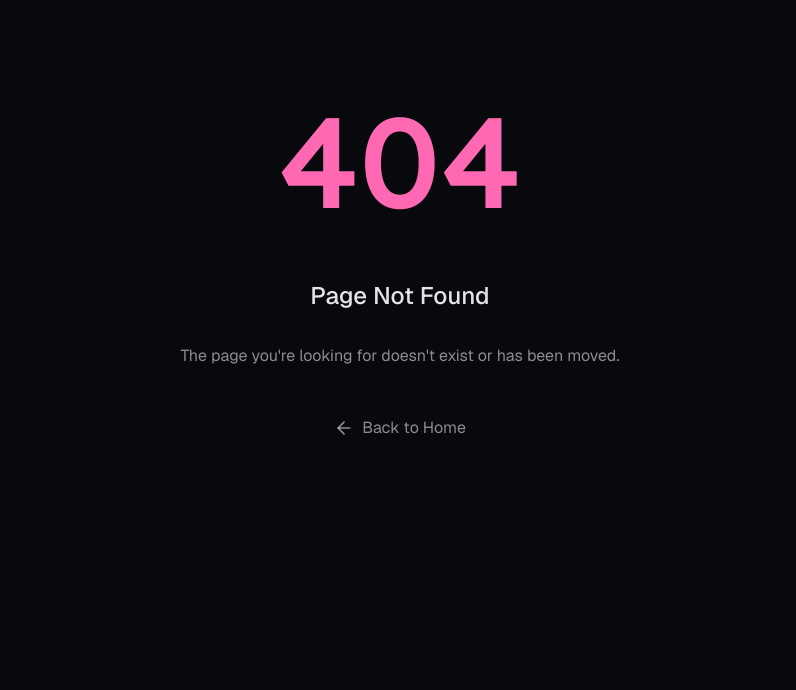
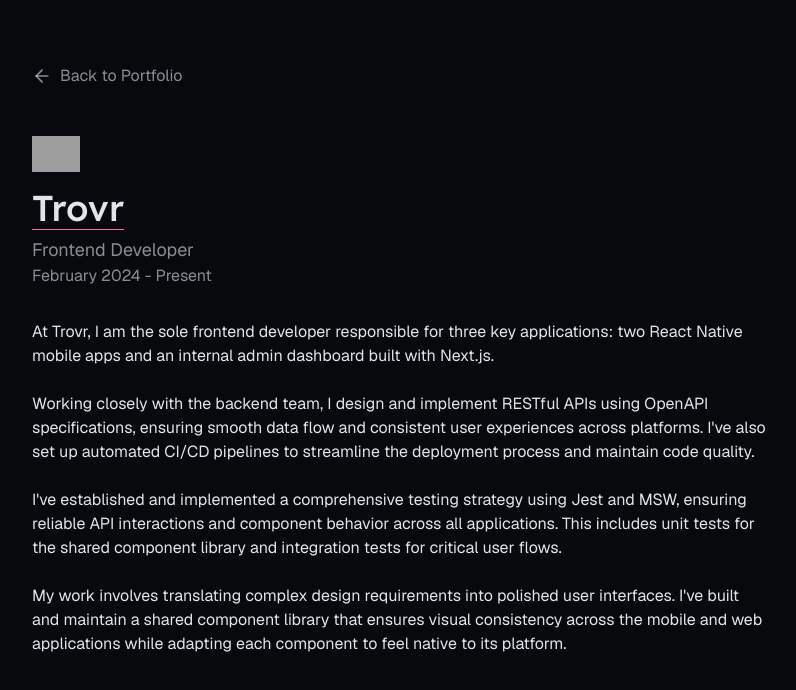
Before and after one commit to martinbartolo/resume-website, a Next.js app: page /portfolio/trovr in a window 1280 px wide. Before the commit this address had no page. Shown: the top 690 px of the page, without its empty margins (240-1036 px from the left). Built offline with nearby package versions, Linux system fonts and the light colour scheme; grey boxes are pictures that could not be loaded.

Commit message:
refactor: Add trovr page to portfolio

```diff
--- a/src/app/portfolio/page.tsx
+++ b/src/app/portfolio/page.tsx
@@ -27,7 +27,7 @@
       </h1>
 
       <section className="mb-16">
-        <h2 className="mb-6 font-medium tracking-wide text-foreground/90 uppercase sm:text-lg md:text-xl">
+        <h2 className="mb-6 font-medium tracking-wide text-foreground/90 sm:text-lg md:text-xl">
           Professional Experience
         </h2>
         <div className="grid gap-6 sm:grid-cols-2">
@@ -40,7 +40,7 @@
       </section>
 
       <section>
-        <h2 className="mb-6 font-medium tracking-wide text-foreground/90 uppercase sm:text-lg md:text-xl">
+        <h2 className="mb-6 font-medium tracking-wide text-foreground/90 sm:text-lg md:text-xl">
           Personal Projects
         </h2>
         <div className="grid gap-6 sm:grid-cols-2">
--- /dev/null
+++ b/src/app/portfolio/trovr/page.tsx
@@ -0,0 +1,72 @@
+import Link from "next/link";
+import Image from "next/image";
+import { ArrowLeft } from "lucide-react";
+import { Metadata } from "next";
+
+export const metadata: Metadata = {
+  title: "Trovr - Portfolio | Martin Bartolo",
+  description:
+    "My experience as a Software Engineer at Trovr, developing a web application for managing and analyzing large-scale data.",
+};
+
+export default function TrovrPage() {
+  return (
+    <main className="container mx-auto max-w-3xl px-4 py-8">
+      <Link
+        href="/portfolio"
+        className="group mb-12 inline-flex items-center gap-2 text-foreground/60 hover:text-primary"
+      >
+        <ArrowLeft className="size-5 transition-transform group-hover:-translate-x-1" />
+        <span>Back to Portfolio</span>
+      </Link>
+
+      <div className="mb-8">
+        <Image
+          src="https://drive.google.com/uc?export=view&id=1ra1gbU8Ay5owV2MwSOlJYC3S2k-S9V8t"
+          alt="Trovr Logo"
+          width={48}
+          height={48}
+          className="mb-4"
+        />
+        <h1 className="mb-2 font-lexend text-4xl font-medium text-foreground">
+          <span className="underline decoration-primary decoration-from-font underline-offset-8">
+            Trovr
+          </span>
+        </h1>
+        <p className="text-lg text-foreground/60">Frontend Developer</p>
+        <p className="text-foreground/60">February 2024 - Present</p>
+      </div>
+
+      <div className="prose prose-invert max-w-none space-y-6">
+        <p>
+          At Trovr, I am the sole frontend developer responsible for three key
+          applications: two React Native mobile apps and an internal admin
+          dashboard built with Next.js.
+        </p>
+
+        <p>
+          Working closely with the backend team, I design and implement RESTful
+          APIs using OpenAPI specifications, ensuring smooth data flow and
+          consistent user experiences across platforms. I've also set up
+          automated CI/CD pipelines to streamline the deployment process and
+          maintain code quality.
+        </p>
+
+        <p>
+          I've established and implemented a comprehensive testing strategy
+          using Jest and MSW, ensuring reliable API interactions and component
+          behavior across all applications. This includes unit tests for the
+          shared component library and integration tests for critical user
+          flows.
+        </p>
+
+        <p>
+          My work involves translating complex design requirements into polished
+          user interfaces. I've built and maintain a shared component library
+          that ensures visual consistency across the mobile and web applications
+          while adapting each component to feel native to its platform.
+        </p>
+      </div>
+    </main>
+  );
+}
```
